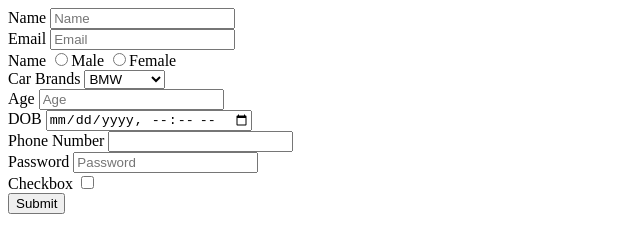
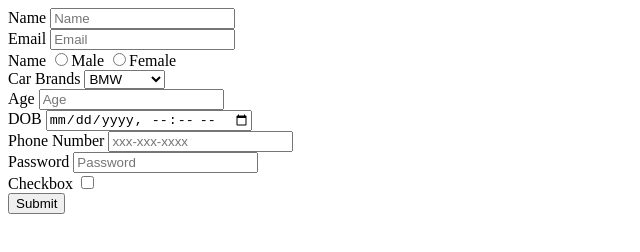
Before and after one commit to acciojob/signup-form-car-yogeshrepo, a website: page main.html in a window 1280 px wide. Shown: the full height of the page, 0-640 px from the left. Drawn offline with Linux system fonts and the light colour scheme.

Commit message:
created a submission

```diff
--- a/main.html
+++ b/main.html
@@ -40,7 +40,7 @@
 		</div>
 		<div>
 			<label for="phonenum">Phone Number </label>
-			<input type="tel" name="phonenum" required>
+			<input type="tel" name="phonenum" placeholder="xxx-xxx-xxxx" required>
 		</div>
 		<div>
 			<label for="password">Password</label>
```
